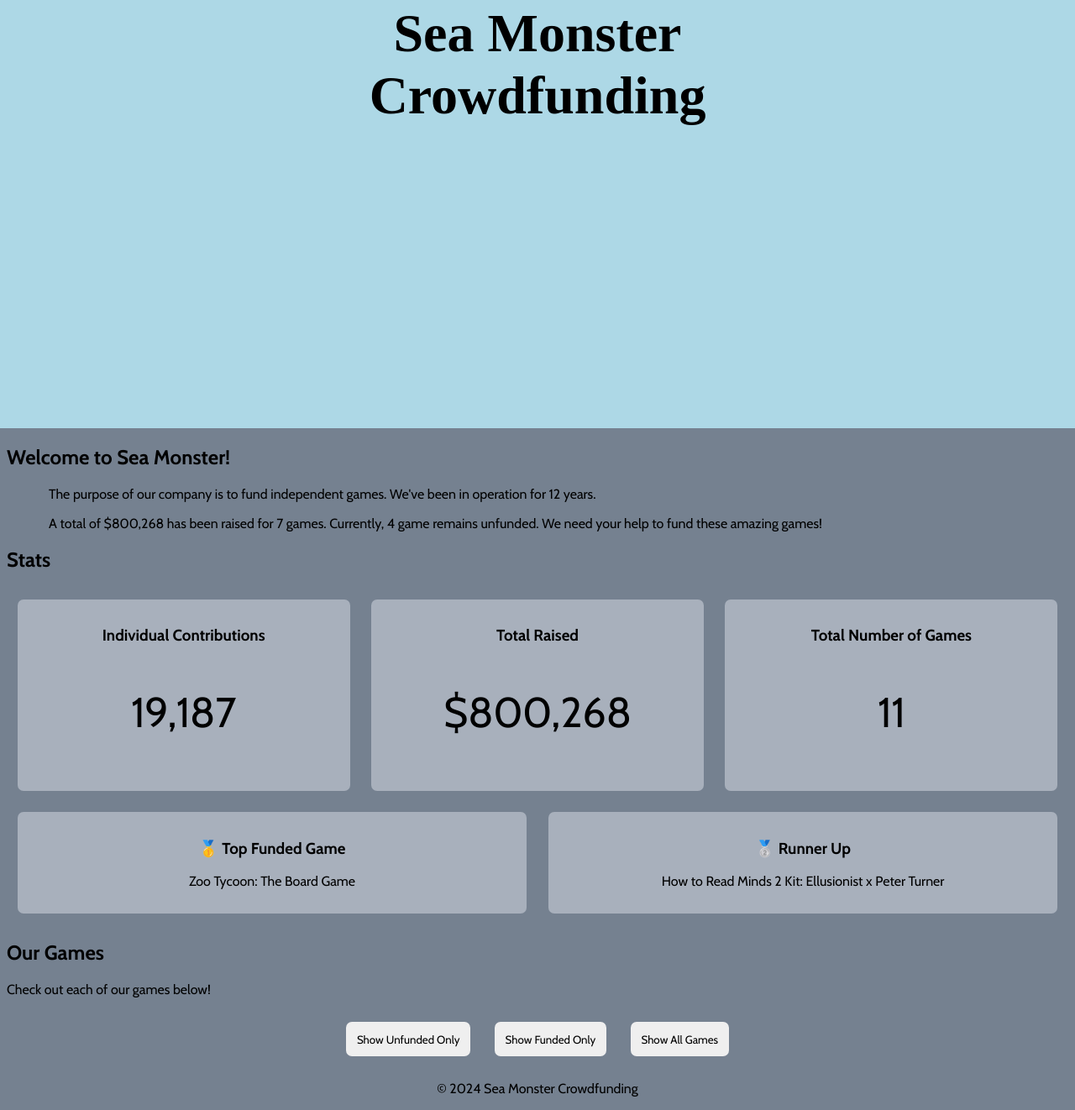
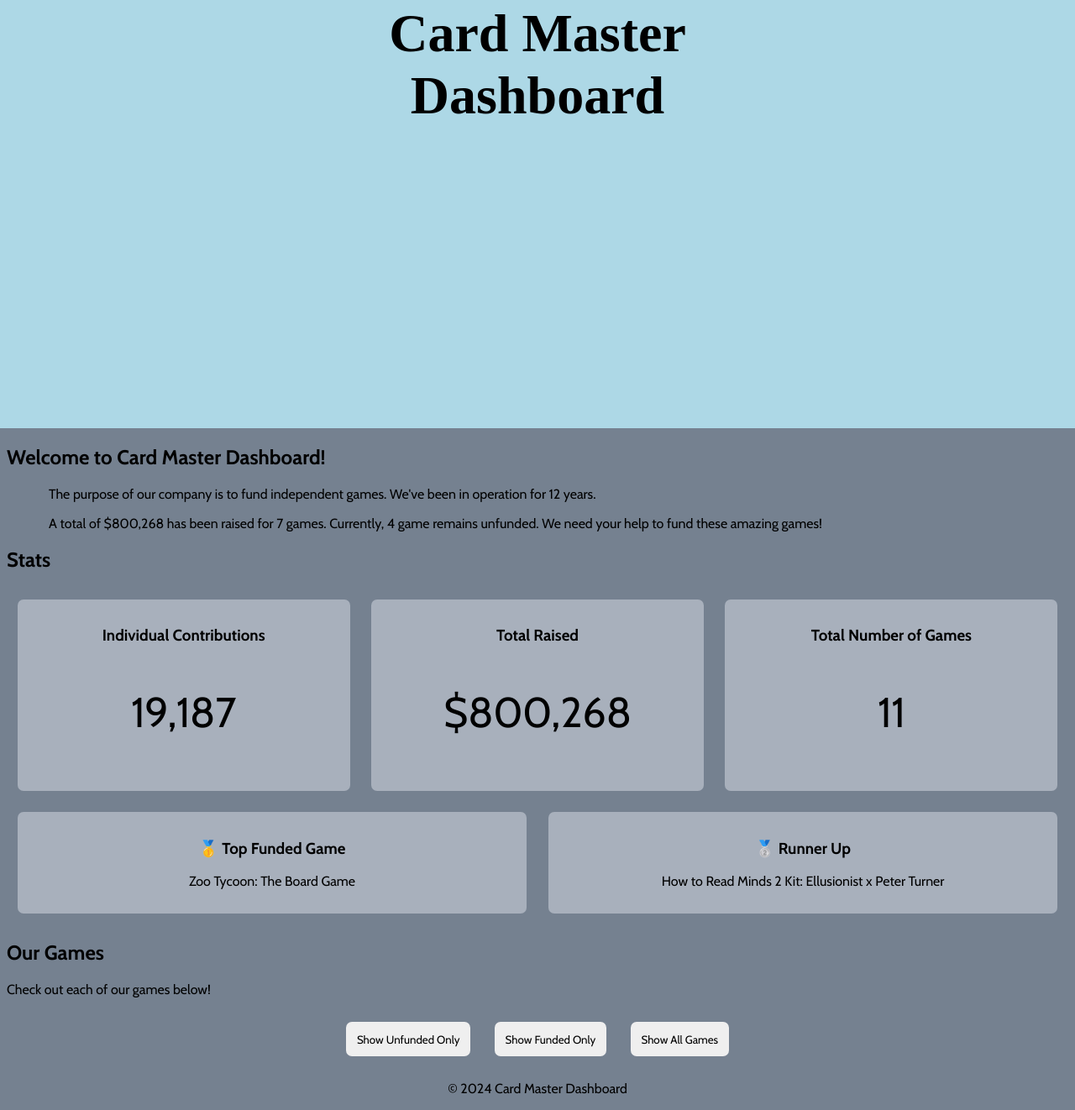
Before and after one commit to SchoolAccount-T/CardMasterDashboard, a website with bundled scripts: page index.html in a window 1280 px wide. Shown: the part 354-1676 px from the top of the page at 84% size. Built offline with nearby package versions, Linux system fonts and the light colour scheme.

Commit message:
Changed Name to Card Master Dashboard

```diff
--- a/index.html
+++ b/index.html
@@ -18,11 +18,11 @@
         </nav>
         <!-- header row with logo -->
         <div class="header">
-            <h1 class="header-text">Sea Monster Crowdfunding</h1>
+            <h1 class="header-text">Card Master Dashboard</h1>
         </div>
 
         <!-- background info about company -->
-        <h2>Welcome to Sea Monster!</h2>
+        <h2>Welcome to Card Master Dashboard!</h2>
         <div id="description-container">
             <p>
                 The purpose of our company is to fund independent games. We've
@@ -65,7 +65,7 @@
         </div>
         <div id="games-container"></div>
         <footer id="footer">
-            <p>&copy; 2024 Sea Monster Crowdfunding</p>
+            <p>&copy; 2024 Card Master Dashboard</p>
         </footer>
 
         <script type="module" src="index.js"></script>
```
